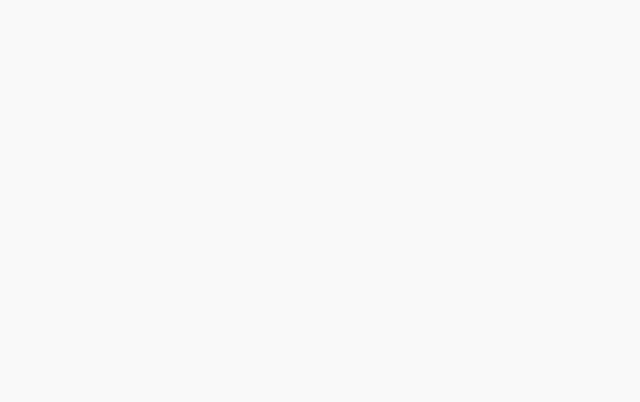
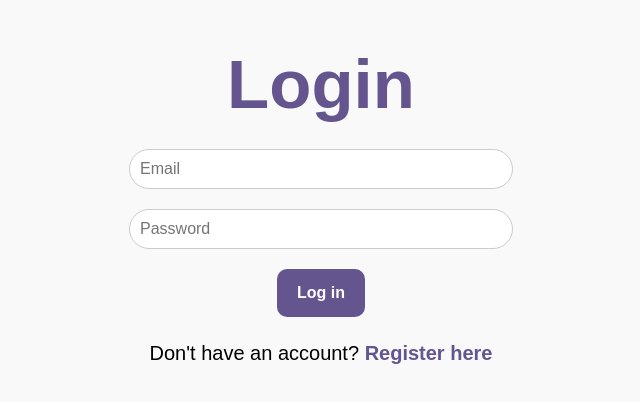
Before and after one commit to Gustyx/AI-Powered-Recipe-Finder, a React (Create React App) app: page /login in a window 1280 px wide. Before the commit this address had no page. Shown: the top 402 px of the page, without its empty margins (319-959 px from the left). Built offline with nearby package versions, Linux system fonts and the light colour scheme.

Commit message:
login page + account creation

```diff
--- a/src/App.js
+++ b/src/App.js
@@ -1,11 +1,12 @@
 import "./App.css";
 import React, { useEffect } from "react";
-import { Routes, Route } from "react-router-dom";
+import { Routes, Route, Navigate } from "react-router-dom";
 import Home from "./pages/Home";
 import RecipeDetailsPage from "./pages/RecipeDetailsPage";
 import Favorites from "./pages/Favorites";
 import Kart from "./pages/Kart";
 import Register from "./pages/Register";
+import Login from "./pages/Login";
 
 function App() {
   useEffect(() => {
@@ -23,7 +24,8 @@ function App() {
   return (
     <div className="App">
       <Routes>
-        <Route path="/" element={<Home />} />
+        <Route path="/" element={<Navigate to="/register" />} />
+        <Route path="home" element={<Home />} />
         <Route
           path="recipeDetailsPage/:title"
           element={<RecipeDetailsPage />}
@@ -31,6 +33,7 @@ function App() {
         <Route path="favorites" element={<Favorites />} />
         <Route path="kart" element={<Kart />} />
         <Route path="register" element={<Register />} />
+        <Route path="login" element={<Login />} />
       </Routes>
     </div>
   );
--- a/src/firebase.config.js
+++ b/src/firebase.config.js
@@ -1,6 +1,7 @@
 // Import the functions you need from the SDKs you need
 import { initializeApp } from "firebase/app";
-import { getFirestore } from "firebase/firestore"
+import { getAuth, initializeAuth } from "firebase/auth";
+import { getFirestore } from "firebase/firestore";
 // TODO: Add SDKs for Firebase products that you want to use
 // https://firebase.google.com/docs/web/setup#available-libraries
 
@@ -13,7 +14,7 @@ const firebaseConfig = {
   storageBucket: "ai-powered-recipes.appspot.com",
   messagingSenderId: "952294244244",
   appId: "1:952294244244:web:5ec03eb0a4097640dfd981",
-  measurementId: "G-VKM4HRHHKG"
+  measurementId: "G-VKM4HRHHKG",
 };
 
 // Initialize Firebase
@@ -21,4 +22,6 @@ const app = initializeApp(firebaseConfig);
 // const analytics = getAnalytics(app);
 const db = getFirestore(app);
 
-export { db }
+const auth = getAuth(app);
+
+export { db, auth };
--- /dev/null
+++ b/src/pages/Login.js
@@ -0,0 +1,62 @@
+import { useState, useEffect } from "react";
+import { collection, getDocs, doc, deleteDoc } from "firebase/firestore";
+import { db } from "../firebase.config";
+import { useNavigate } from "react-router-dom";
+import Spinner from "../components/Spinner";
+
+function Login() {
+  const [email, setEmail] = useState("");
+  const [password, setPassword] = useState("");
+
+  return (
+    <div className="Login">
+      <div lang="en">
+        <h1 style={{ padding: "25px", color: "#65558F", fontSize: "69px" }}>
+          Login
+        </h1>
+        <div class="search-container">
+          <input
+            type="text"
+            autoCapitalize="sentences"
+            placeholder="Email"
+            value={email}
+            onChange={(e) => {
+              setEmail(e.target.value);
+            }}
+          />
+        </div>
+        <div class="search-container">
+          <input
+            type="text"
+            autoCapitalize="sentences"
+            placeholder="Password"
+            value={password}
+            onChange={(e) => {
+              setPassword(e.target.value);
+            }}
+          />
+        </div>
+        <button class="custom-button" onClick={() => {}}>
+          Log in
+        </button>
+        <div style={{ padding: "25px", fontSize: "20px" }}>
+          Don't have an account?{" "}
+          <a
+            href="/register"
+            style={{
+              color: "#65558F",
+              cursor: "pointer",
+              fontWeight: "bold",
+              textDecoration: "none",
+            }}
+          >
+            Register here
+          </a>
+        </div>
+        {/* {loading && <Spinner />} */}
+      </div>
+    </div>
+  );
+}
+
+export default Login;
--- a/src/pages/Register.js
+++ b/src/pages/Register.js
@@ -1,12 +1,57 @@
 import { useState, useEffect } from "react";
-import { collection, getDocs, doc, deleteDoc } from "firebase/firestore";
-import { db } from "../firebase.config";
 import { useNavigate } from "react-router-dom";
 import Spinner from "../components/Spinner";
+import { auth, db } from "../firebase.config";
+import { createUserWithEmailAndPassword } from "firebase/auth";
+import { doc, setDoc } from "firebase/firestore";
 
 function Register() {
   const [email, setEmail] = useState("");
   const [password, setPassword] = useState("");
+  const navigate = useNavigate();
+
+  const [popupMessage, setPopupMessage] = useState("");
+
+  const handlePopupMessage = (message) => {
+    setPopupMessage(message);
+
+    // Hide the popup after 2 seconds
+    setTimeout(() => {
+      setPopupMessage("");
+    }, 2000);
+  };
+
+  const signUp = () => {
+    console.log(auth);
+    console.log(email);
+    console.log(password);
+    createUserWithEmailAndPassword(auth, email, password)
+      .then(async (userCredential) => {
+        const user = userCredential.user;
+        console.log(user);
+        try {
+          await setDoc(user.uid, {
+            vegan: 0,
+          });
+          // .then(() => {
+          //handlePopupMessage("User created successfully!");
+          navigate("/home");
+          // })
+        } catch (error) {
+          handlePopupMessage("Error:", error.message);
+        }
+      })
+      .catch((error) => {
+        if (error.code === "auth/email-already-in-use") {
+          handlePopupMessage("That email address is already in use!");
+        }
+
+        if (error.code === "auth/invalid-email") {
+          handlePopupMessage("That email address is invalid!");
+        }
+        console.error(error);
+      });
+  };
 
   return (
     <div className="Register">
@@ -36,11 +81,48 @@ function Register() {
             }}
           />
         </div>
-        <button class="custom-button" onClick={() => {}}>
+        <button
+          class="custom-button"
+          onClick={() => {
+            signUp();
+          }}
+        >
           Create Account
         </button>
+        <div style={{ padding: "25px", fontSize: "20px" }}>
+          Already have an account?{" "}
+          <a
+            href="/login"
+            style={{
+              color: "#65558F",
+              cursor: "pointer",
+              fontWeight: "bold",
+              textDecoration: "none",
+            }}
+          >
+            Log In
+          </a>
+        </div>
         {/* {loading && <Spinner />} */}
       </div>
+      {popupMessage && (
+        <div
+          style={{
+            position: "absolute",
+            top: "50px",
+            left: "50%",
+            transform: "translateX(-50%)",
+            background: "#333",
+            color: "#fff",
+            padding: "10px 15px",
+            borderRadius: "5px",
+            fontSize: "14px",
+            opacity: "0.9",
+          }}
+        >
+          {popupMessage}
+        </div>
+      )}
     </div>
   );
 }
```
